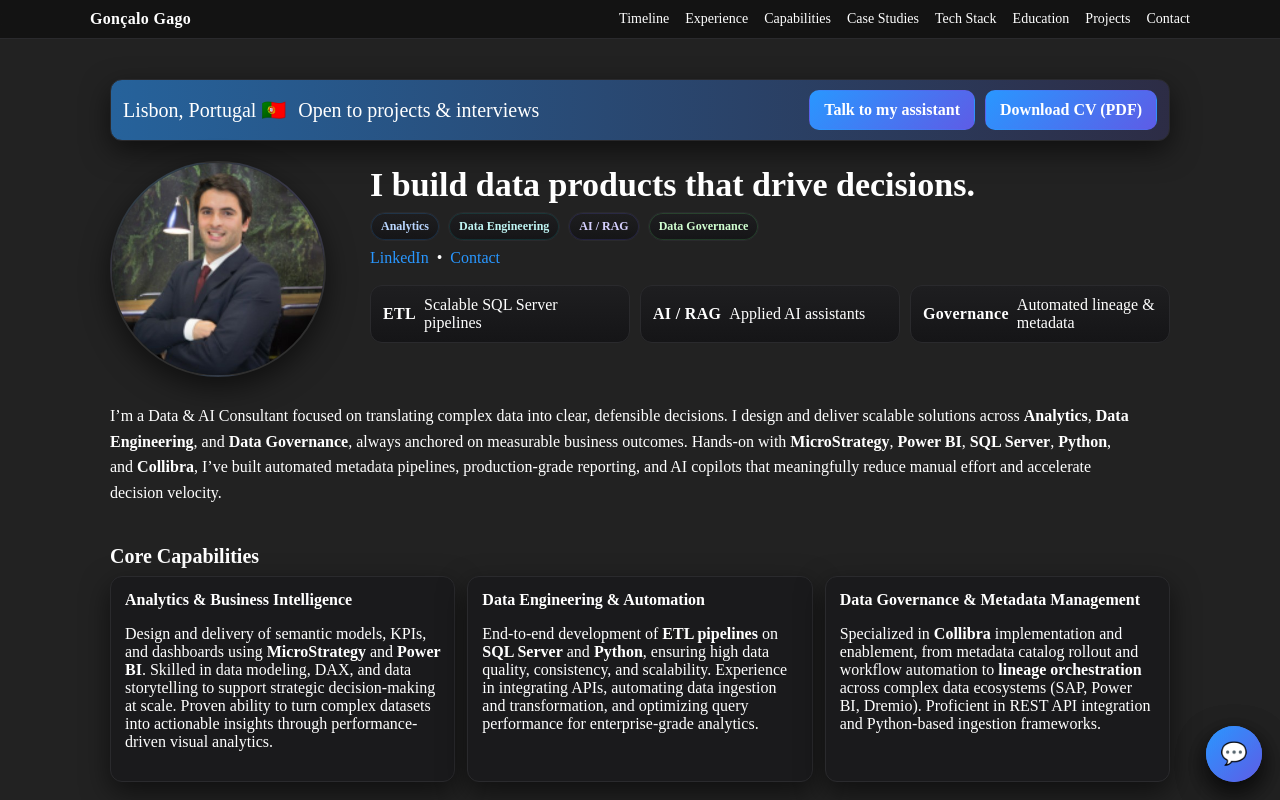
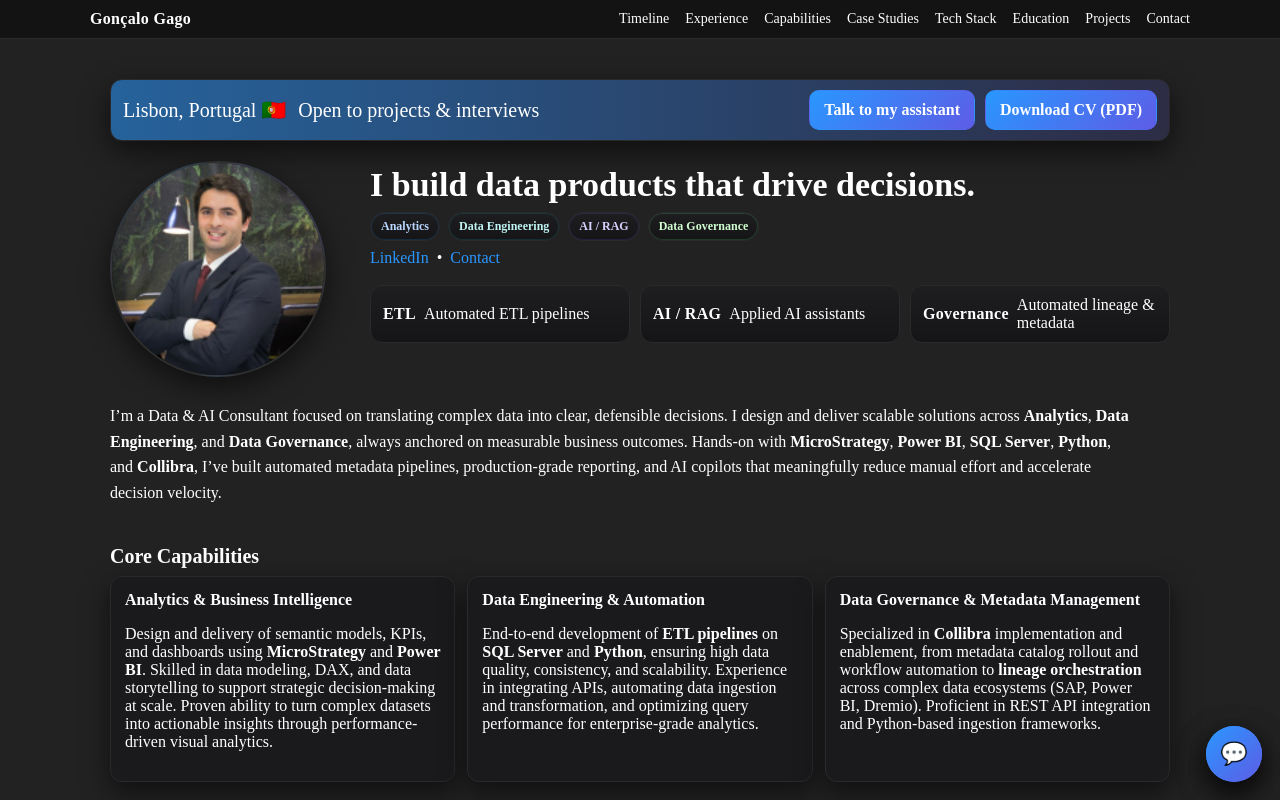
Before and after one commit to goncalogago1/curriculo, a Next.js app: page / in a window 1280 px wide. Shown: the top 800 px of the page. Built offline with nearby package versions, Linux system fonts and the light colour scheme.

Commit message:
Page 63 de commit few

```diff
--- a/app/page.tsx
+++ b/app/page.tsx
@@ -171,7 +171,7 @@ export default function Home() {
               <div className="stats__inner">
                 <div className="stat">
                   <span className="stat__num">ETL</span>
-                  <span className="stat__label">Scalable SQL Server pipelines</span>
+                  <span className="stat__label">Automated ETL pipelines</span>
                 </div>
                 <div className="stat">
                   <span className="stat__num">AI / RAG</span>
```
